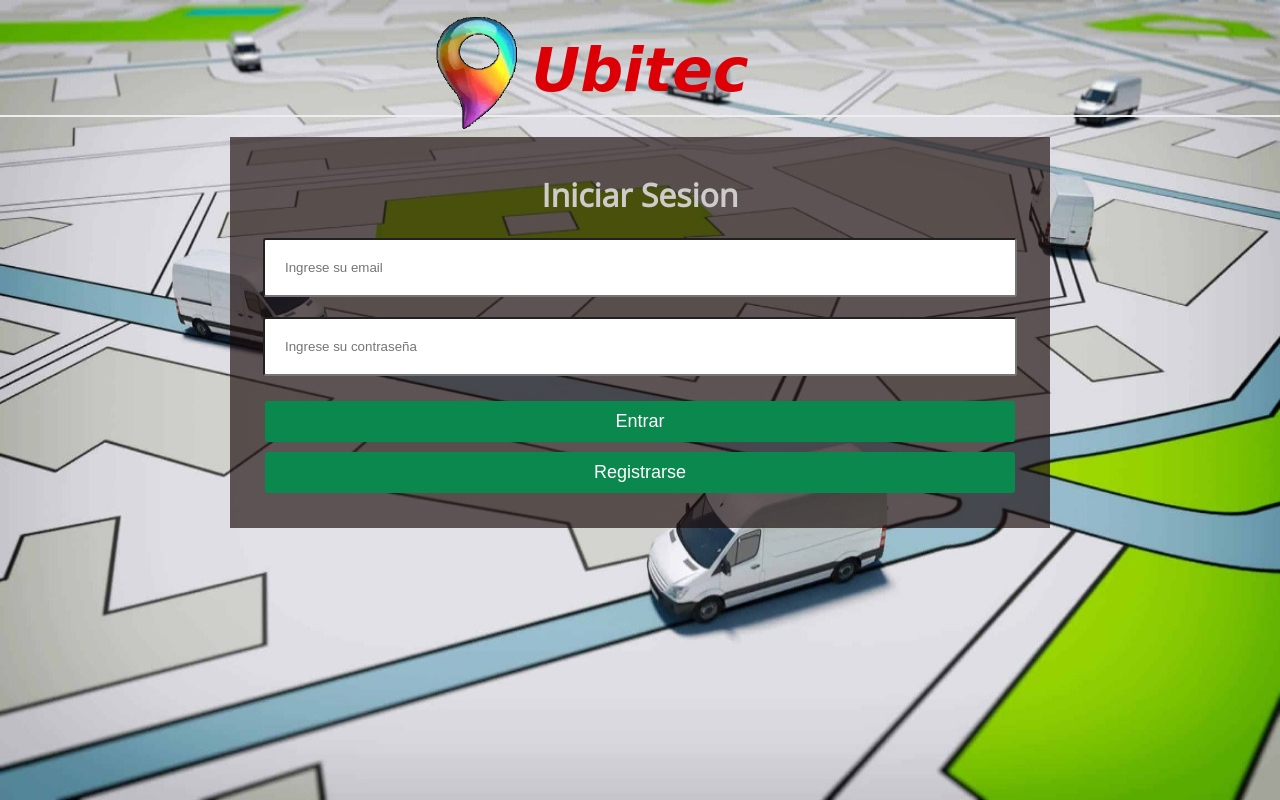
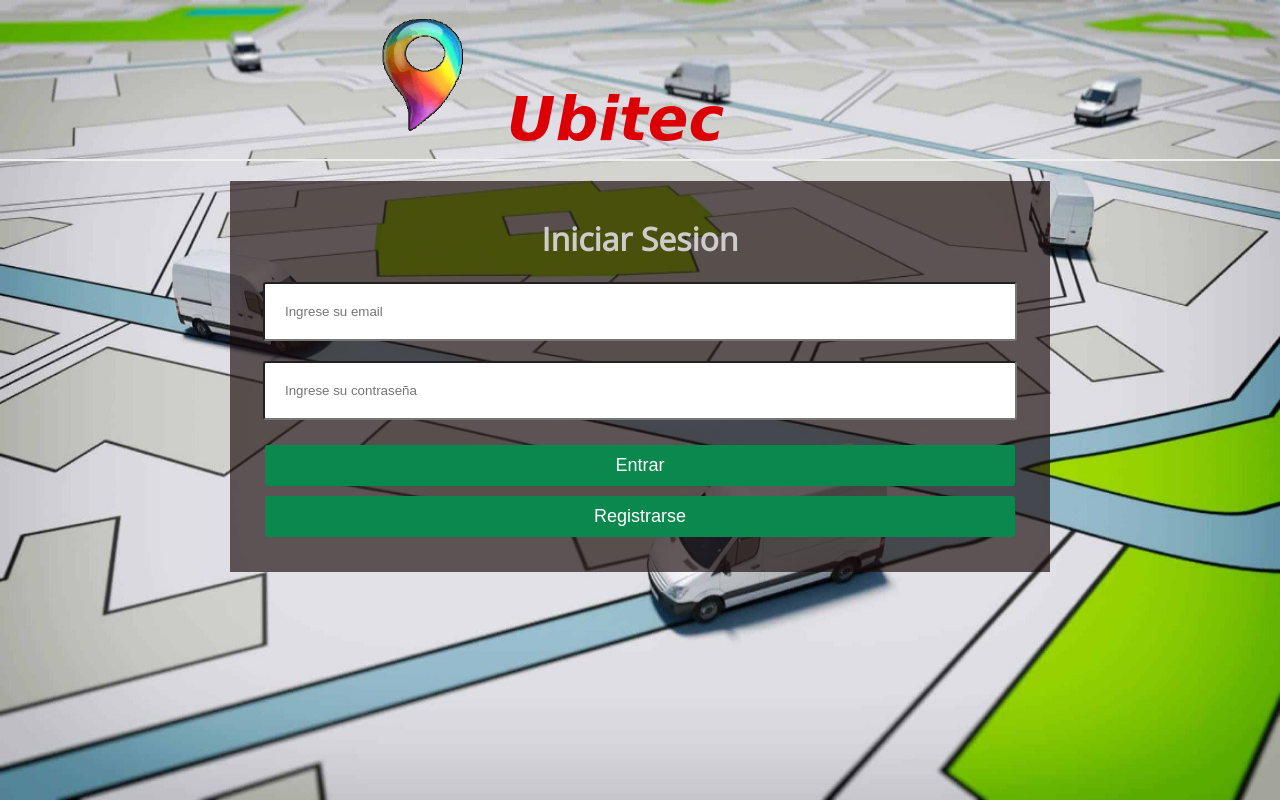
Before and after one commit to lucasmoreyra1/applogic, a PHP site: page /php-login/login.php in a window 1280 px wide. Run offline with PHP 8.4, Linux system fonts and the light colour scheme.

Commit message:
Logo arreglado

```diff
--- a/php-login/assets/css/style.css
+++ b/php-login/assets/css/style.css
@@ -8,11 +8,10 @@ body {
     background-size: 100% 100%;
 }
 .logogps {
-    position: absolute;
-    top: 1%;
-    left: 32%;
 	background-image: url("../css/gps.gif");
 	background-size: 100% 100%;
+    display: inline-block;
+    margin-left: -200px;
 	width: 130px;
 	height: 130px;
 }
@@ -23,7 +22,8 @@ h1 {
     width: 790px;
 	padding: 15px 15px 30px 15px;
 	background-color: #1a0c0ca9;
-	margin: 20px auto;
+	margin: auto;
+	margin-top: 20px;
 }
 input[type="text"], input[type="password"]{
     width: calc(100% - 80px);
@@ -52,10 +52,9 @@ input[type="submit"]:hover, input[type="button"]:hover{
     background-color: #146c43;
     transition: .3s;
 }
-header{
+header {
     border-bottom: 2px solid #eee;
-    padding: 35px 0 10px 0;
-    margin-bottom: 10px;
+    padding: 10px 0 5px 0;
     width: 100%;
     font-family: comic sans MS;
     font-style: italic;
--- a/php-login/login.php
+++ b/php-login/login.php
@@ -24,8 +24,6 @@
     }
 ?>
 
-
-
 <!DOCTYPE html>
 <html>
     <head>
@@ -36,7 +34,6 @@
         <link href="https://fonts.googleapis.com/css2?family=Open+Sans:ital,wght@0,400;1,700&display=swap" rel="stylesheet">
         <link rel="Stylesheet" href="assets/css/style.css">
     </head>
-
     <body>
 
         <?php if(!empty($message)): ?>
--- a/php-login/partials/header.php
+++ b/php-login/partials/header.php
@@ -1,4 +1,4 @@
 <header>
     <div class="logogps"></div>
-    <a href="/php-login">Ubitec</a>
+    <a href="#">Ubitec</a>
 </header>
```
Also changed, not shown: php-login/index.php (+0 -37 lines), php-login/signup.php (+7 -14 lines).
